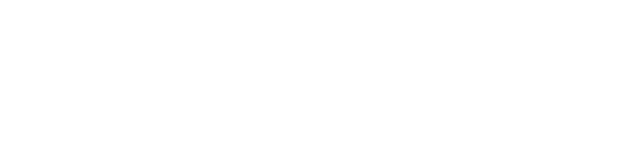
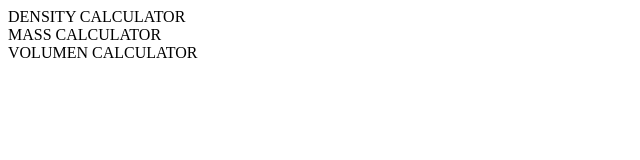
Before and after one commit to DickySosa/Density-Calculator, a website: page index.html in a window 1280 px wide. Shown: the whole page, without its empty margins (0-640 px from the left). Drawn offline with Linux system fonts and the light colour scheme.

Commit message:
2 files modified

```diff
--- a/index.html
+++ b/index.html
@@ -1 +1,18 @@
-<div id="app"></div>
+<section class="density-display">
+  <div class="calculator-container">
+    <!--Calculator container start-->
+
+    <div class="density-section-container">
+      <!--density-->
+      <div class="tittle">DENSITY CALCULATOR</div>
+    </div>
+
+    <div class="mass-section-container">
+      <!--mass-->
+      <div class="tittle">MASS CALCULATOR</div>
+    </div>
+
+    <div class="tittle">VOLUMEN CALCULATOR</div>
+  </div>
+  <!--Calculator container end-->
+</section>
--- a/index.js
+++ b/index.js
@@ -1,6 +1,8 @@
 // Import stylesheets
 import './style.css';
 
+
+
 // Write Javascript code!
-const appDiv = document.getElementById('app');
-appDiv.innerHTML = `<h1>JS Starter</h1>`;
+//const appDiv = document.getElementById('app');
+//appDiv.innerHTML = `<h1>JS Starter</h1>`;
```
